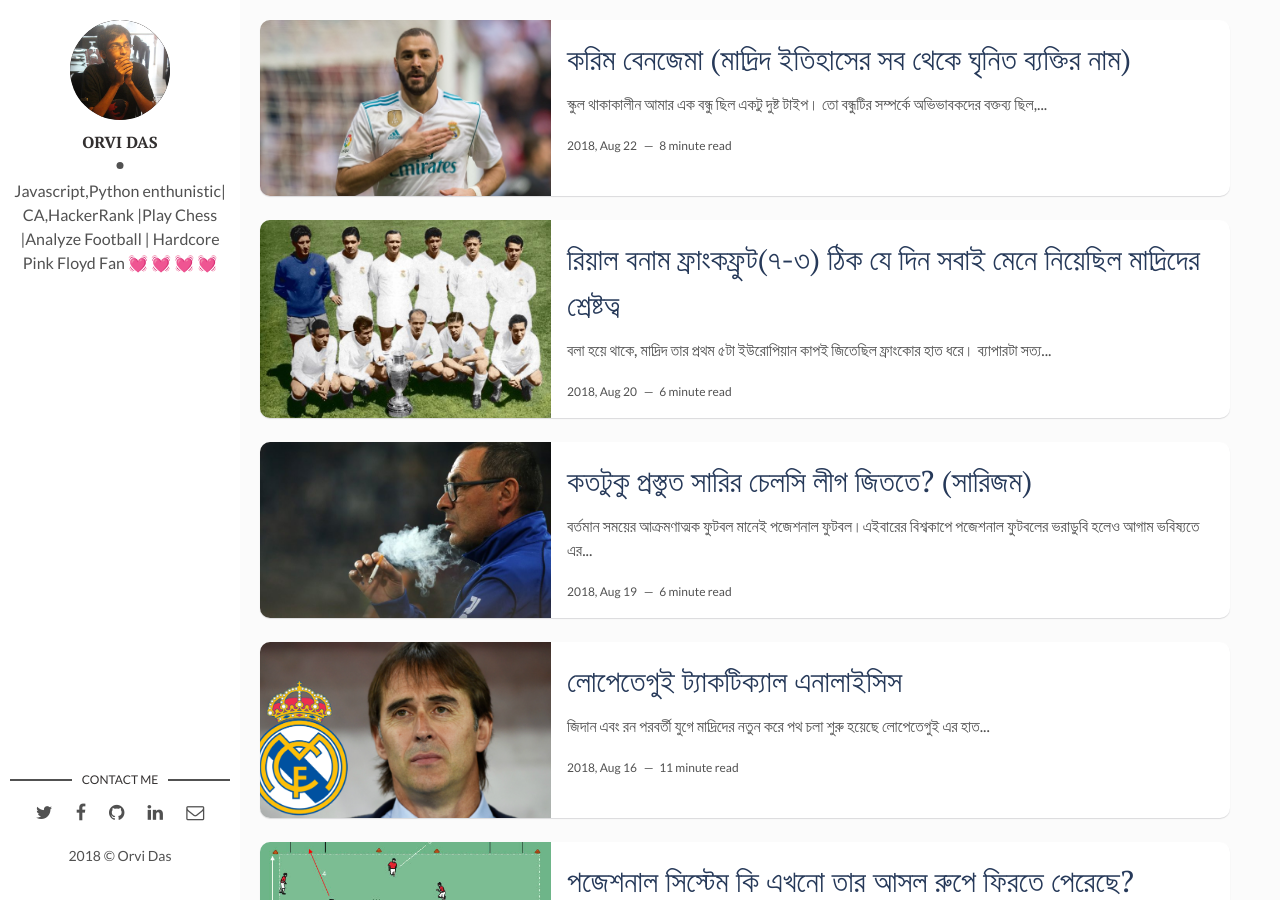
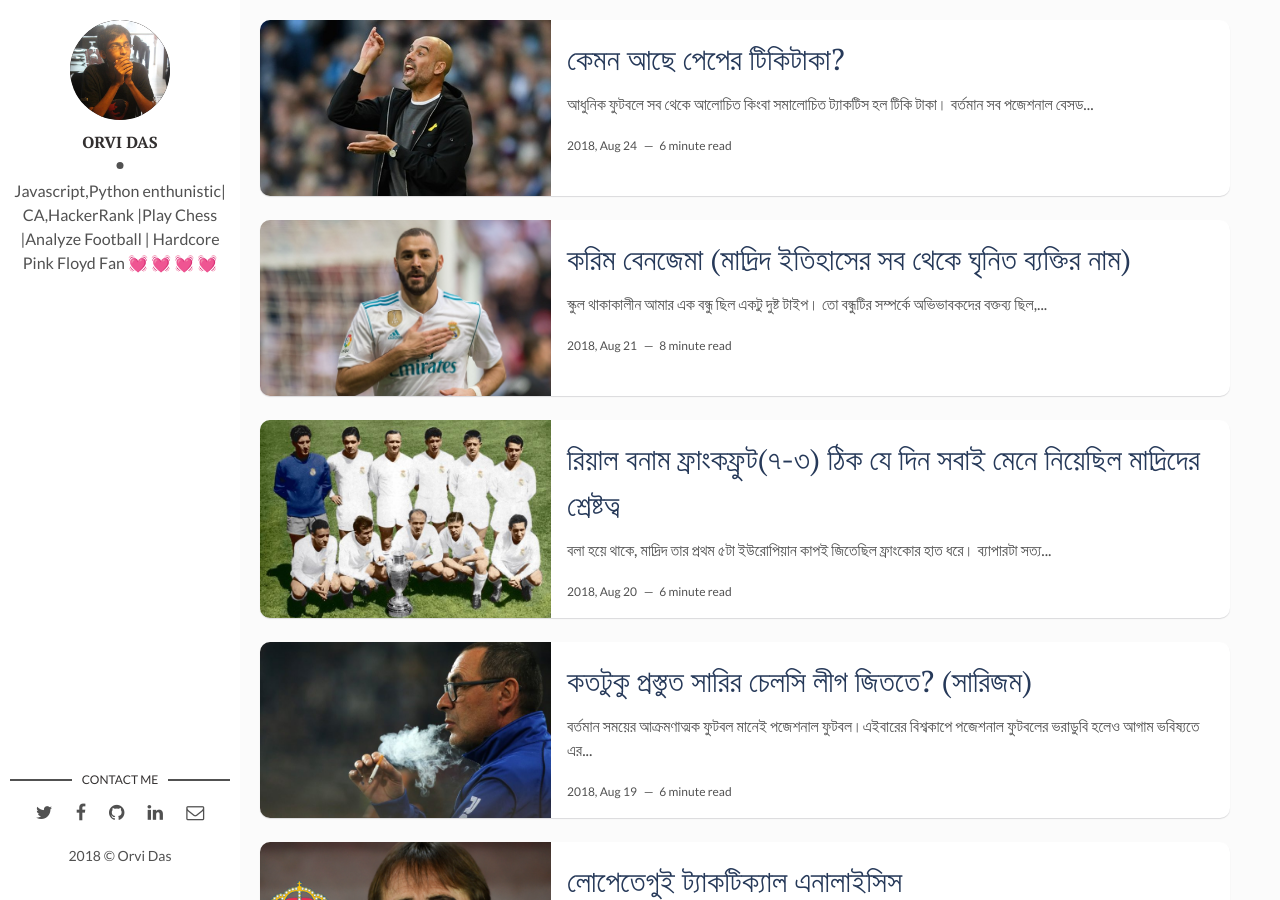
Before and after one commit to orvi2014/orvi2014.github.io, a Jekyll site: the page built from index.html, in a window 1280 px wide and 900 px high. Built offline with Jekyll 4.4.1, drawn with Linux system fonts in a browser that asks for light colours; nearby versions of some CDN libraries; comment, search, counter and statistics services are not loaded; some of the changed lines change nothing that is shown.

Commit message:
pep tactics published

```diff
--- a/_posts/2018-08-22-benzema.markdown
+++ b/_posts/2018-08-21-benzema.markdown
@@ -1,7 +1,7 @@
 ---
 layout: post
 title: করিম বেনজেমা (মাদ্রিদ ইতিহাসের সব থেকে ঘৃনিত ব্যক্তির নাম)
-date: 2018-08-22 1:22:20
+date: 2018-08-21 1:22:20
 description: বেনজেমার ট্যাকটিক্যাল এনালাইসিস # Add post description (optional)
 img: benzema.jpg # Add image post (optional)
 tags: [Football, Zidane, Real Madrid,Benzema, Tactics]
--- /dev/null
+++ b/_posts/2018-08-24-pep.markdown
@@ -0,0 +1,38 @@
+---
+layout: post
+title: কেমন আছে পেপের টিকিটাকা?
+date: 2018-08-24 13:32:20 +0300
+description: পেপ ম্যানসিটি ট্যাকটিক্যাল এনালাইসিস # Add post description (optional)
+img: pep.jpg # Add image post (optional)
+tags: [Mancity, Barcelona, Bayern Munich, Pep Guardiola, Tactics]
+---
+
+আধুনিক ফুটবলে সব থেকে আলোচিত কিংবা সমালোচিত ট্যাকটিস হল **টিকি টাকা**। বর্তমান সব পজেশনাল বেসড কোচই যে এই ট্যাকটিস থেকে অনুপ্রানিত তা অস্বীকার করার উপায় নেই। সদ্য শেষ হওয়া বিশ্বকাপে পজেশনাল ফুটবলের ভরাডুবি হলেও আগাম ভবিষ্যতে এই পজেশনাল ফুটবলই যে ডমিনেট করবে তা বলা শ্রেয়।
+
+তা এই টিকিটাকার জনক দাতা কি ভাবছেন তার ট্যাকটিস নিয়ে? গার্দিওলা নিজেই জনক হলেও তার নিজেরই টিকিটাকা নিয়ে বিরুপ ধারনা আছে। কেন সেইটা আমরা দেখতে পারব আস্তে ধীরে।
+
+টিকি টাকার মূল ভিত্তি ছিল কুইক শট ডিরেক্ট পাসিং। যত মিনিমাম কম ভুল করা যায় পাসিং এর ক্ষেত্রে। পাসিং ভার্টিকেল ও হতে পারে হরিজন্টালও হতে পারে। যেহেতু বল ধরে রাখা লক্ষ্য তাই হরিজন্টালই বেশি প্রাধান্য।এইটাই খেলাটাকে স্লো করে ফেলে। আর সে সময় পজেশন ধরে রাখার জন্য ব্যবহৃত হত ট্রায়াঙ্গল। তার ৪-৩-৩ ফরমেশন পুরো মাঠে ট্রায়াঙ্গল সৃষতি করতে সমর্থ হয়েছিল। মাঠের যে কোন পজিশনে তার অতিরিক্ত একজন খেলোয়াড় থাকত পাসিং অপশন হিসেবে । কী পয়েন্ট ছিল ৩ টা। মানে হল একজন বল প্রোভাইডার পাস দেওয়ার জন্য সব সময় ৩ জনকে পাবে তার আশে পাশে এরমধ্যে থেকে তাকে বেস্ট অপশনটা খুজে নিতে হবে। তার এই তত্ত্ব কাজে লেগেছিল কারণ সে সময় তার হাতে ছিল সময়ের অন্যতম সেরা ৩টা মিড আর মেসি। লা মেসিয়ায় একসাথে খেলার সুবাদে তাদের মধ্যে বোঝাপড়া ছিল অন্য রকম। জাভির একুরেট পাসিং, ইনিয়েস্তার ভিশন, বুসকেটসের হোল্ড আপ প্লে, আর মেসির ফিনিশিং সব মিলিয়ে টিকিটাকার জন্য পারফেক্ট একটা কম্বো ছিল। তবে এই ৪ জনের বাইরে ও একজন ছিল যার উপস্থিতি টিকিটাকাকে পরিপূর্নতা দেয়। পাশাপাশি টিকি টাকার উইক লিংকটাও সবার কাছে আস্তে আস্তে তুলে ধরে। তো সেইটা কে ??
+
+রাইট ফুলব্যাক । দানি আলভেজ। টিকিটাকা দলের অন্যতম অপরিহার্য সদস্য। টিকিটাকার অন্যতম একটা বৈশিষ্ট্য হল প্লেয়ারদের ভিন্ন ভিন্ন পজিশনে খেলার অভিজ্ঞতা থাকতে হবে। আর এই জন্য বার্সাতে তখন ফুলব্যাকরা বক্স টু বক্স মিড হিসেবে ব্যবহৃত হত। আলবা আলভেজের মত আক্রমণাত্মক ছিল না । অন্যদিকে আলভেজ সব সময় আক্রমণ করতে পছন্দ করত। কখনো ওয়াইড প্লেয়ার হিসেবে ক্রস করত কখনোবা উইংগারদের মত কাট ইন করত। গার্দিওলা তার প্লেয়ারদের পূর্ণ স্বাধীনতা দিয়েছিল মঠে রোমিং করার। তাছাড়া আলভেজের অস্বাভাবিক স্টামিনার জন্য সে সময়মত এসেও ডিফেন্ড করতে পারত। কিন্তু তার এই উপরে উঠে যাওয়ার স্বভাবটা আস্তে আস্তে টিকি টাকার দূর্বলতা হিসেবে দেখতে আপ্য। খেয়াল করলে দেখবেন এল ক্ল্যাসিকোতে মাদ্রিদ সব সময় বার্সার এই উইক লিংক টাকে টার্গেট করত। যার জন্য পিকেকেই সব সময় রোনালদোর গোল দেখতে হত। কারন আলভেসের ফেলে আসা স্পেস কভার করার দায়িত্ব ছিল তার। আর এই জন্য বার্সার সাথে কার ম্যাচ হলেই ওই সময় তারা উইং নির্ভর খেলা খেলত। দুইটি স্পিডি উইংগার প্রভাইড করলে বার্সার ডিফেন্সে সমস্যা দেখা দিত। তার উপর বার্সা খেলত হাই ডিফেন্স লাইন এতে যেমন সুবিধে ছিল তেমনি অসুবিধেও ছিল। অসুবিধের কথাতা তো বললামই। সুবিধে ছিল খুব সহজে প্রতিপক্ষকে আউটনাম্বার করা যেন পজেশন হারিয়ে ফেললে। আর আলভেজ, আলবার পিচ হাই আপ তাদেরকে দুই জায়গাতেই নিউমেরিক্যাল সুপুরিওটি ও এনেছিল।
+
+বার্সায় পেপের ট্যাকটিস সম্পূর্ন রকম সাকসেস ছিল এই ব্যাপারে দ্বিমত প্রকাশ করার মত কেউ আছে মনে করি না। সমস্যাটা শুরু হয় বায়ার্ন যাওয়ার পর থেকে । ফিলিপে লাম একজন লিজেন্ডারি রাইটব্যাক কিন্তু সে আলভেসের মত রোমিং মিডফিল্ডার না। তার উপর বায়ার্নে কোন ফলস ৯ নেই। যে কিনা মেসি রোল প্লে করবে। আর এই সমস্যা সমাধানের জন্য পেপ ৪-১-৪-১ ফরমেশনে শিফট করে যেখানে লামকে বানানো হয় ডিফেন্সিভ মিডফিল্ডার। এই ডিফেন্সিভ মিডফিল্ডার তাকে নিউম্যারিক্যাল সুপিওরিটি এনে দিয়েছিল মিড ফিল্ডে। কিন্তু সেইটি শুধু রাইটব্যাকেই। এই ট্যাকতিস বুন্দিসলীগায় সাকসেসফুল হলেও মারা খেয়ে যায় উচলে। এর মূল কারণ ওই যে ফলস ৯। বায়ার্নে লেওয়াডস্কি স্পেস শেয়ার করতে পছন্দ করে না। কারণ সে ক্লাসিক নাম্বার ৯ আবার অন্যদিকে রোবেন কাট ইন করে ঢুকতে পছন্দ করে বটে কিন্তু সে কিংবা রিবেরী দুইজনের কেউ সেন্ট্রাল এরিয়া দখল করতে ইচ্ছুক না। তাই বার্সার সময় টিকি টাকা যে রকম ফ্লুয়েন্ট ছিল বায়ার্নে সেইটা দেখা যায় না । আর পজেশনাল ফুটবলে একজন রোমিং ৯ আলাদা এডাভান্সটেস দেয়। শুধু মাত্র বল পজেশন ধরে রাখার জন্য না। প্রেসিং এর সময় আপনি একজন অতিরিক্ত প্লেয়ার পান বল উইন করার জন্য। তবে সেই হিসেবে বলা যায়, পেপের ট্যাকটিস বায়ার্নে তেমন সুবিধে করতে পারেনি। সুবিধে করতে না পারলেও এইটা পেপকে আরো বাস্তববাদী করে তুলে । যেইটার প্রতিফলন পাওয়া যায় ম্যানসিটিতে।
+
+অন্যদিকে বার্সা তখনো টিকিটাকা চালাচ্ছিল। তবে একটু ভিন্নভাবে। এইবারের আগের থেকে ডিরেক্ট এপ্রোচ। আগে সবার রোমিং করার কথা থাকলেও এখন শুধু মাত্র ফ্রন্ট ৩ কে সেই স্বাধীনতা দেওয়া হল। ইনিয়েস্তা, জাভি সরাসরি পাস দিত এম এস এন জুটিকে। এই জুটি ফ্রন্ট লাইনে খুবই বিপদজনক। ৩ জনেই প্লেমেকিং+গোল করতে পারত। যেইটা বার্সাকে অনন্য জায়গায় নিয়ে যেতে সমর্থ হয়েছিল। তবে জাভির অবসরের পর আস্তে আস্তে স্থিমিত হয়ে আসে টিকি টাকা। টিকিটাকার যে মূল ভিত্তি তার কোর অংশেই ছিল জাভির একুরেট পাসিং স্কিল। তাই তার অবসর বার্সা ক্যাম্পে টিকিটাকা তে বের হয়ে আসার জন্য যথেষ্ট ছিল।
+
+এইদিকে ম্যানসিটির দায়িত্ব নিয়ে ফেলে পেপ। সবার মত আমারও সন্দেহ ছিল কতটুকু সাকসেস করবে পেপের টিকিটাকা ইংলিশ প্রিমিয়ার লীগে। প্রথম সিজনে টপ ৪ এ শেষ করে প্রশ্নটা আরো কঠিন করে তুলে পেপ নিজেই । তবে না দ্বিতীয় সিজনেই পেপ আবার তার ম্যাজিক দেখায়। আর এইবার সে ইমপ্লিমেন্ট করে বায়ার্ন থেকে নিয়ে আসা **ইনভার্টেড ফুলব্যাক** তত্ত্ব। আর এইবারের ফুলব্যাকটি আগের থেকে আরো বেশি কার্যকর।
+
+তো ম্যানসিটিতে ইনভার্টেড ফুলব্যাক তত্ত্বটি কিভাবে কাজ করে। ওয়েল বেসিক প্রিন্সিপাল একই। মিডে নিউম্যারিক্যাল এডভান্টেজের জন্য এইটি ব্যবহৃত হয়। পাশাপাশি প্রতিপক্ষের প্রেস ব্রেক করার জন্য। তা কিভাবে? চলুন দেখে আসি।
+
+যদি প্রতিপক্ষ ফুলব্যাককে প্রেস করে তবে ফুলব্যাক চেষ্টা করে যতটা সম্ভব ওয়াইড এরিয়াতে চলে যেতে তাহলে মিড থেকে ব্রুইন অথবা সিলভা এসে বল রিসিভ করে প্রেস ব্রেক করতে পারবে। একপাশের উইংগার তখন সেন্ট্রাল এরিয়াতে চলে আসে। আর তার ফেলে আসা স্পেস কভার করে ওই ফুলব্যাক। এতটুকু পর্যন্ত বার্সা স্টাইল। কিন্তু যখন দেখা যায়, ফুলব্যাক মার্ককৃত অবস্থায় নেই। এবং ওয়াইড প্লেয়ার খুব সহজে ওয়াইড এরিয়া কভার দিতে পারছে। তখন ফুলব্যাকরা ইনঅসাইডে কাট করে ওয়াইড এরিয়ার জন্য পাসিং অপশন এবং ডিফেন্স দুইটাই ব্যালান্স রাখতে সাহায্য করে। আর তখনই তার নাম হয়ে যায় **ইনভার্টেড ফুলব্যাক**। এর ফলে ফুলব্যাক এখন হাফ স্পেসের দখল নিতে পারবে। এবং চাইলে এইখান থেকে গেইম কন্ট্রোল করতে পারবে।
+
+এইবার আসি, ম্যানসিটির **ফলস ৯** ট্যাকটিসে। গার্দিওলার সব থেকে বড় সাফল্য ছিল এই **ফলস ৯** ট্যাকটিস। মেসিকে এল ক্ল্যাসিকোতে খেলিয়ে ফলস৯ ট্যাকটিসের সূচনা করে গার্দিওলা। এই ট্যাকটিসটা আমার পারসোনালি খুবই পছন্দের। এর কারণ হল, এইটা শুধুমাত্র আপনাকে মিডে নিউম্যারিক্যাল সুপিরিওটি এনে দেয়া না পাশাপাশি, আপনার দলে বিভিন্ন স্কোরার তৈরীতে সাহায্য করে।
+
+তবে ফলস ৯ ট্যাকটিস বোঝার আগে আমাদের বুঝা লাগবে ক্লাসিক ৯ আর এর মধ্যে পার্থক্য কি। কেনই বা বায়ার্নে পেপকে প্রশ্নবিদ্ধ হতে হয়েছিল। ক্লাসিক ৯ লেওয়া কিংবা হালের লুকাকুকে আমরা বিবেচনা করতে পারি। আগের যুগে নাম্বারের উপর প্লেয়ারদের খেলার ধরণ নির্ভর করত। আধুনিক ফুটবলে এইগুলার তোয়াক্কা করা হয় না। তো যা বলছিলাম। ক্লাসিক নাম্বার ৯ এর কাজ হল। বল উইন কর। গোল দাও। তারা শারীরিকভাবে খুবই শক্তিশালী হয়। এরা যে কোন ভাবেই বল উইন করবে এই রকম মেন্টালিটি টাইপের হয়। সহজ কথায় ক্লাসিক ৯ এর কাজ হল গোল দেওয়া । দল তার জন্য খেলা বিল্ড করবে সে শুধু ফিলিশিং টাচটা দিবে। কিন্তু ফলস ৯ এইখানে সম্পূর্ন রকম ভিন্ন। ফলস ৯ কে গোল দেওয়ার জন্য ব্যবহার করা হয় না। মূলত ব্যবহার করা হয় মিডে ডমিনেট করার জন্য। কোনভাবেই যাতে মিডের কন্ট্রোল না হারায় আরো ভালভাবে বলতে বল হারালেও যাতে এনাফ ম্যান এডভান্টেজ থাকে বল উইন করার জন্য। আর এইকাজটা সব থেকে ভালভাবে এখন পর্যন্ত করতে পেরেছে মেসি। তার এত গোলের জন্য সাধারনত মানুষ বুঝতে পারে না মেসি কি গোল স্কোরার নাকি মিডফিল্ডার। প্রশ্নও সৃষ্টি হয়, ফলস ৯ কি একজন মিডফিল্ডার যে অনেক গোল করে। নাকি একজন স্টাইকার যে কিনা মিডফিল্ডে খেলে।
+
+তাছাড়া আরো একটা প্রশ্নও তৈরী করে গিয়েছিল গার্দিওলার ফলস ৯ ট্যাকটিস কি অন্য কাউকে দিয়ে করতে পারবে? উত্তর হল হ্যা করতে পারবে তবে একটু ভিন্ন ভাবে।
+
+ম্যানসিটিতে মেসি ছিল না তাই পেপকে নির্ভর করতে হত ট্যাকনিক্যালি দক্ষ প্লেয়ারের উপর। তাদের খেলা যারা ফলো করেন তারা দেখবেন মাঝে মাঝে যখন চান্স ক্রিয়েট করা সম্ভব না হলে জেসুস ওয়াইড এরিয়ায় চলে যায় আর তার জায়গাটা নেয় স্টার্লিং। স্টার্লিং সেন্টার এরিয়া দখল করলে আস্তে আস্তে মিডের কন্ট্রোল বাড়তে থাকে সিটির। এমতাবস্থায় আমাকে বলুন, ফলস ৯টা কে এইখানে? স্টার্লিং নাকি জেসুস?
+
+স্টার্লিং অতিরিক্ত মিড ফিল্ডার হিসেবে খেলছে মেসির কত ।আবার জেসুস গোল দিচ্ছে মেসির মত। আপনার হাতে মেসি না থাকলেও এই দুইজনের কম্বিনেশন আপনাকে মেসির কাজটা করে দিচ্ছে। এবং এইটা খুবই ভাইটাল একটা পরিবর্তন বলে আমি মনে করি। এইটা শুধুমাত্র ফলস ৯ সম্পর্কে আরো নতুন ধারনার জন্ম দেয়নি পাশাপাশি এর কার্যকারিতা কে নতুন মাত্রায় নিয়ে গিয়েছে।
+
+তো এই সবই ছিল পেপের টিকিটাকার বর্তমান অবস্থা। টিকিটাকা ক্রমাগত বিবর্তিত হচ্ছে । কখনো বা পেপের হাত ধরে কখনো বা অন্য কোন কোচের হাত ধরে। হয়ত নতুন কোন কোচের অধীনে সম্পূর্ন নতুন কোন নাম দিয়ে আমরা টিকিটাকার মডিফাই ভার্সন দেখতে পারব শীঘ্রই।
```
Also changed, not shown: blog/assets/img/pep.jpg (added).
